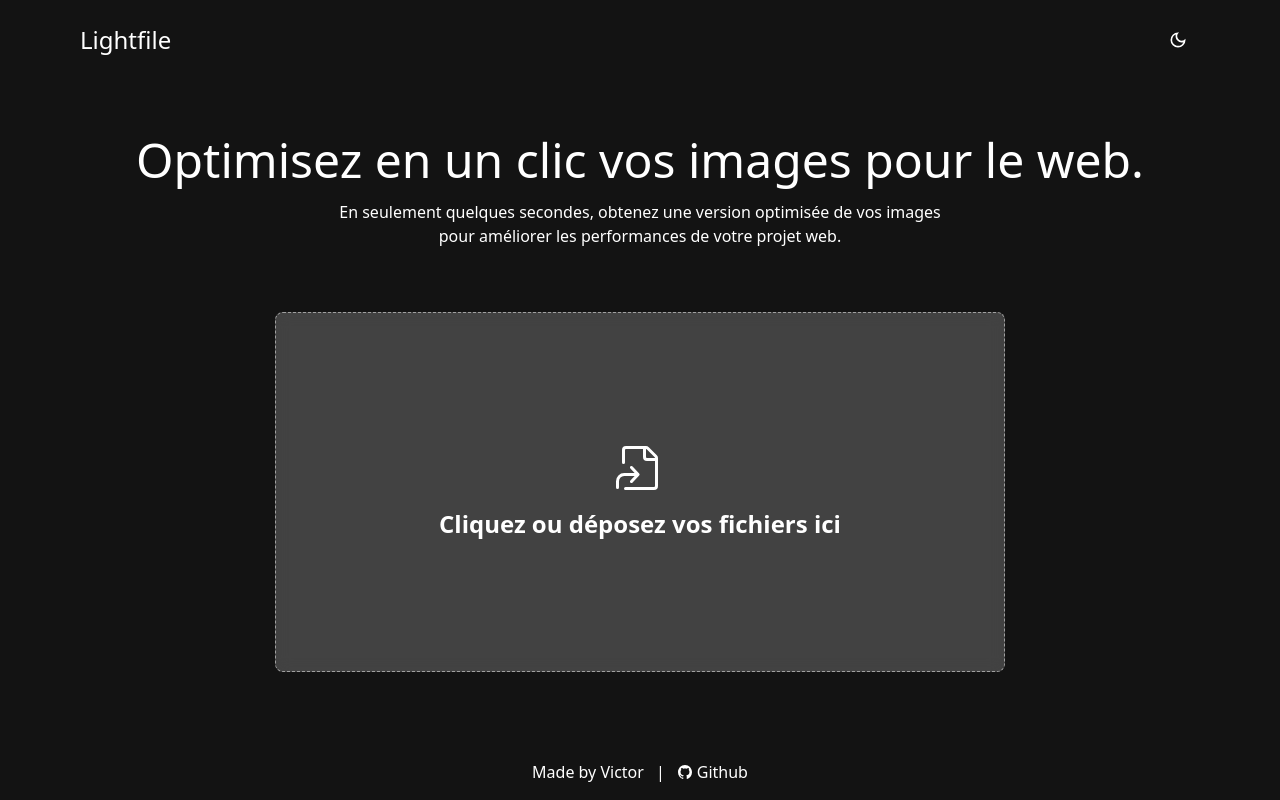
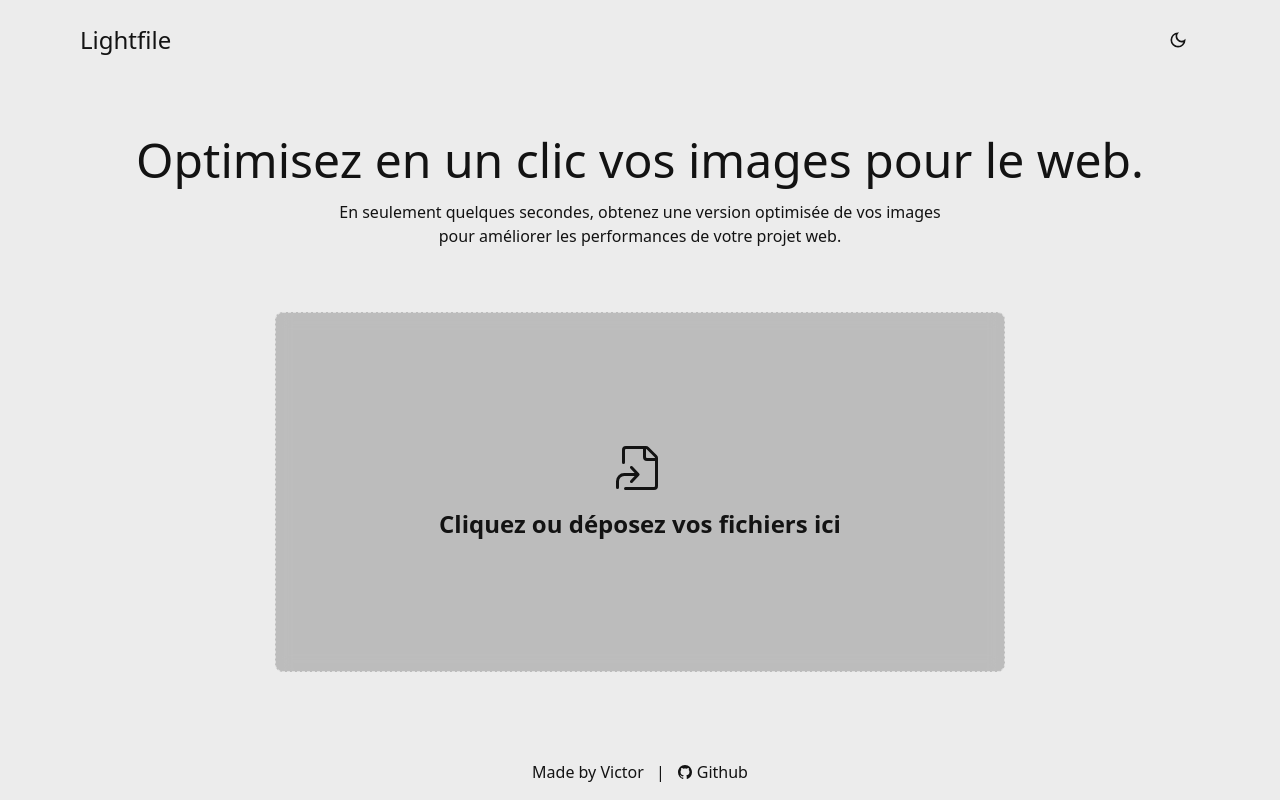
Before and after one commit to pommito/Lightfile, a React (Vite) app: page / in a window 1280 px wide. Built offline with nearby package versions, Linux system fonts and the light colour scheme.

Commit message:
Added a quick light and dark mode

```diff
--- a/src/Components/Dropbox.tsx
+++ b/src/Components/Dropbox.tsx
@@ -26,7 +26,7 @@ const Dropbox = ({ setFiles }: DropboxPropsType) => {
 
   return (
     <div
-      className={`w-3/5 h-[45vh] flex flex-col justify-center items-center gap-4 bg-white/20 border rounded-lg border-dashed backdrop-blur cursor-pointer ${
+      className={`w-3/5 h-[45vh] flex flex-col justify-center items-center gap-4 bg-black/20 dark:bg-white/20 border rounded-lg border-dashed backdrop-blur cursor-pointer ${
         isDragOver ? 'border-white' : 'border-white/50'
       }`}
       onDragOver={handleDragOver}
--- a/src/Components/Header.tsx
+++ b/src/Components/Header.tsx
@@ -2,21 +2,21 @@ import { useState } from 'react';
 import { MdOutlineLightMode, MdOutlineDarkMode } from 'react-icons/md';
 
 const Header = () => {
-  const [theme, setTheme] = useState('dark');
+  const [darkMode, setDarkMode] = useState(false);
 
   const handleThemeSwitch = () => {
-    if (theme === 'dark') {
-      setTheme('light');
-    } else {
-      setTheme('dark');
-    }
+    setDarkMode(!darkMode);
+    document.body.classList.toggle('dark');
   };
 
   return (
     <header className="flex flex-row h-[10vh] justify-between items-center px-20 py-6">
       <span className="text-2xl">Lightfile</span>
-      <button className=" hover:bg-slate-800 rounded-lg px-3 py-3 text-sm" onClick={handleThemeSwitch}>
-        {theme === 'light' ? <MdOutlineLightMode className="size-5" /> : <MdOutlineDarkMode className="size-5" />}
+      <button
+        className=" hover:bg-slate-50 dark:hover:bg-slate-800 rounded-lg px-3 py-3 text-sm"
+        onClick={handleThemeSwitch}
+      >
+        {darkMode ? <MdOutlineLightMode className="size-5" /> : <MdOutlineDarkMode className="size-5" />}
       </button>
     </header>
   );
--- a/src/index.css
+++ b/src/index.css
@@ -4,6 +4,11 @@
 
 body,
 html {
+  background-color: #ececec;
+  color: #131313;
+}
+
+.dark {
   background-color: #131313;
-  color: white;
+  color: #ececec;
 }
--- a/tailwind.config.js
+++ b/tailwind.config.js
@@ -1,6 +1,7 @@
 /** @type {import('tailwindcss').Config} */
 export default {
   content: ['./index.html', './src/**/*.{js,ts,jsx,tsx}'],
+  darkMode: 'class',
   theme: {
     extend: {
       backgroundImage: {
```
